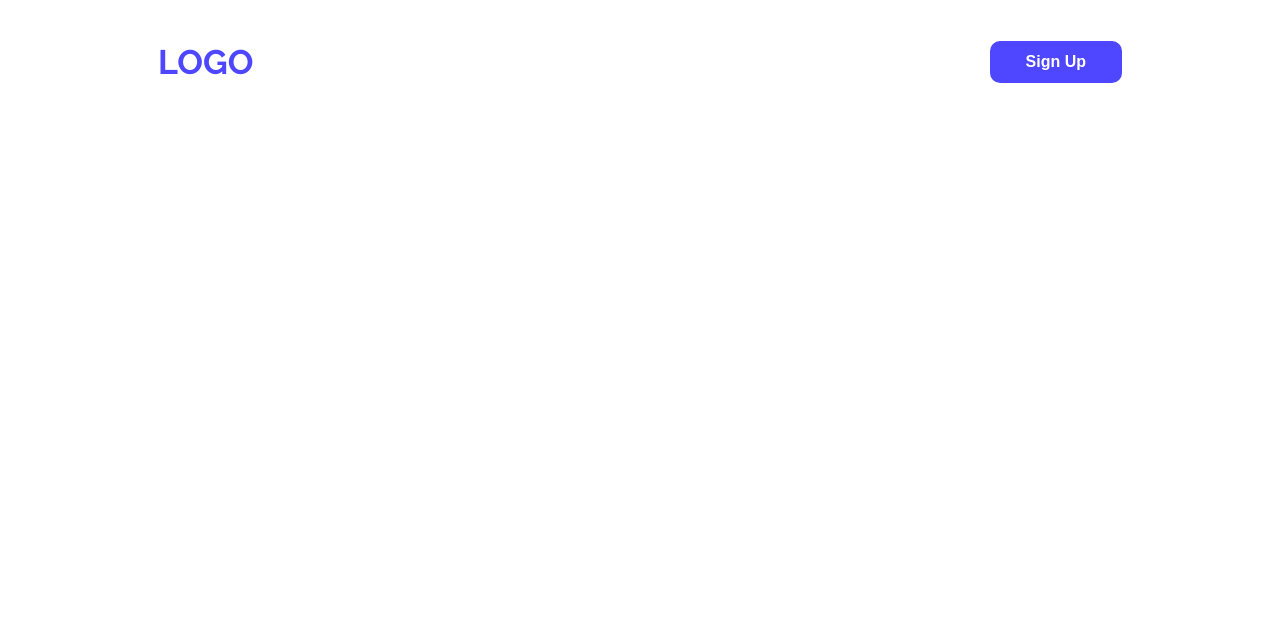
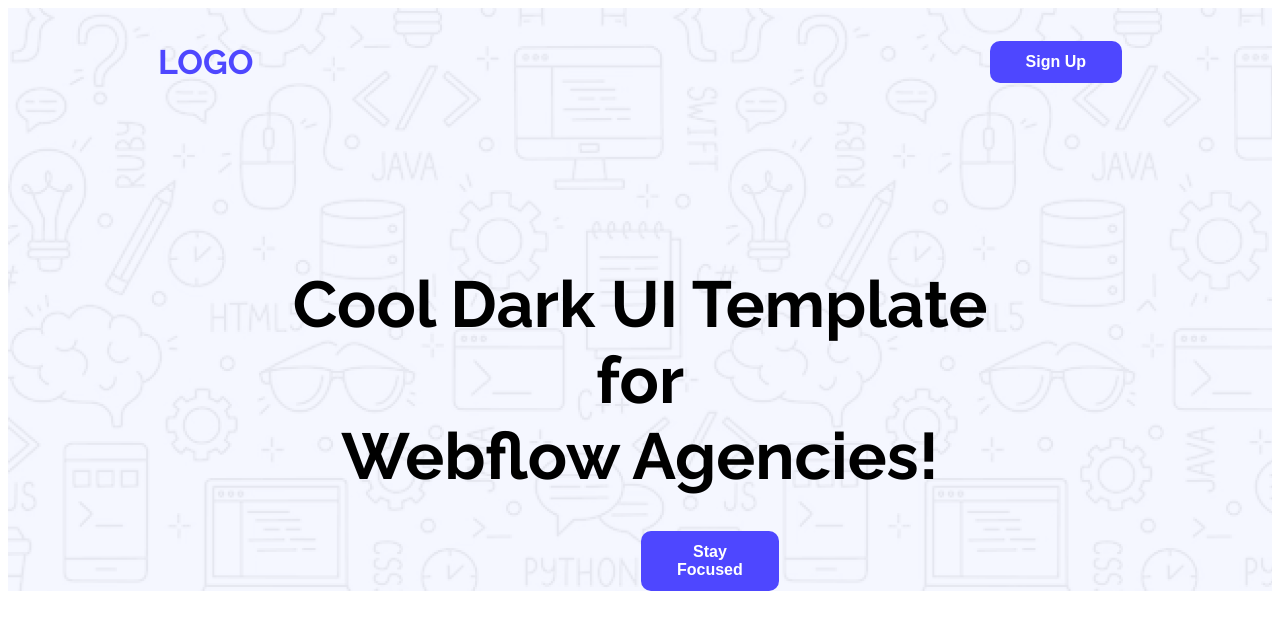
Before and after one commit to shamimthecoder/first-assignment, a plain HTML site: page index.html in a window 1280 px wide. Drawn offline with Linux system fonts and the light colour scheme.

Commit message:
added banner section

```diff
--- a/index.html
+++ b/index.html
@@ -10,11 +10,18 @@
     <link rel="stylesheet" href="style.css">
 </head>
 <body class="normal-font">
-    <header>
+    <header class="header">
         <nav>
             <h3 class="nav-title common-color">LOGO</h3>
             <button class="primary-btn">Sign Up</button>
         </nav>
+        <div class="banner">
+            <h1 class="banner-content">Cool Dark UI Template for <br> Webflow Agencies!</h1>
+            <!-- <div class="primary-btn">Stay Focused</div> -->
+        </div>
+        <div class="second-btn">
+              <button class="primary-btn">Stay Focused</button>
+        </div>
     </header>
     <main>
 
--- a/style.css
+++ b/style.css
@@ -23,6 +23,10 @@
     padding: 12px 36px;
 }
 
+.header{
+    background-image: url('Assets/Hero-bg.png');
+}
+
 nav{
     display: flex;
     align-items: center;
@@ -31,8 +35,19 @@ nav{
 }
 
 .nav-title{
-    font-weight: black;
+    font-weight: bolder;
     font-size: 34px;
+}
 
-
+.banner-content{
+    margin: 150px 267.5px 0px;
+    align-items: center;
+    align-content: center;
+    justify-content: center;
+    font-size: 65px;
+    font-weight: bold;
+    text-align: center;
 }
+.second-btn{
+    margin: 37px 633px 152px;
+}
```
Also changed, not shown: Assets/Hero-bg.png (added), Assets/avatar.png (added), Assets/icon-star.png (added), Assets/wc-big.png (added), Assets/wc-mini.png (added).
